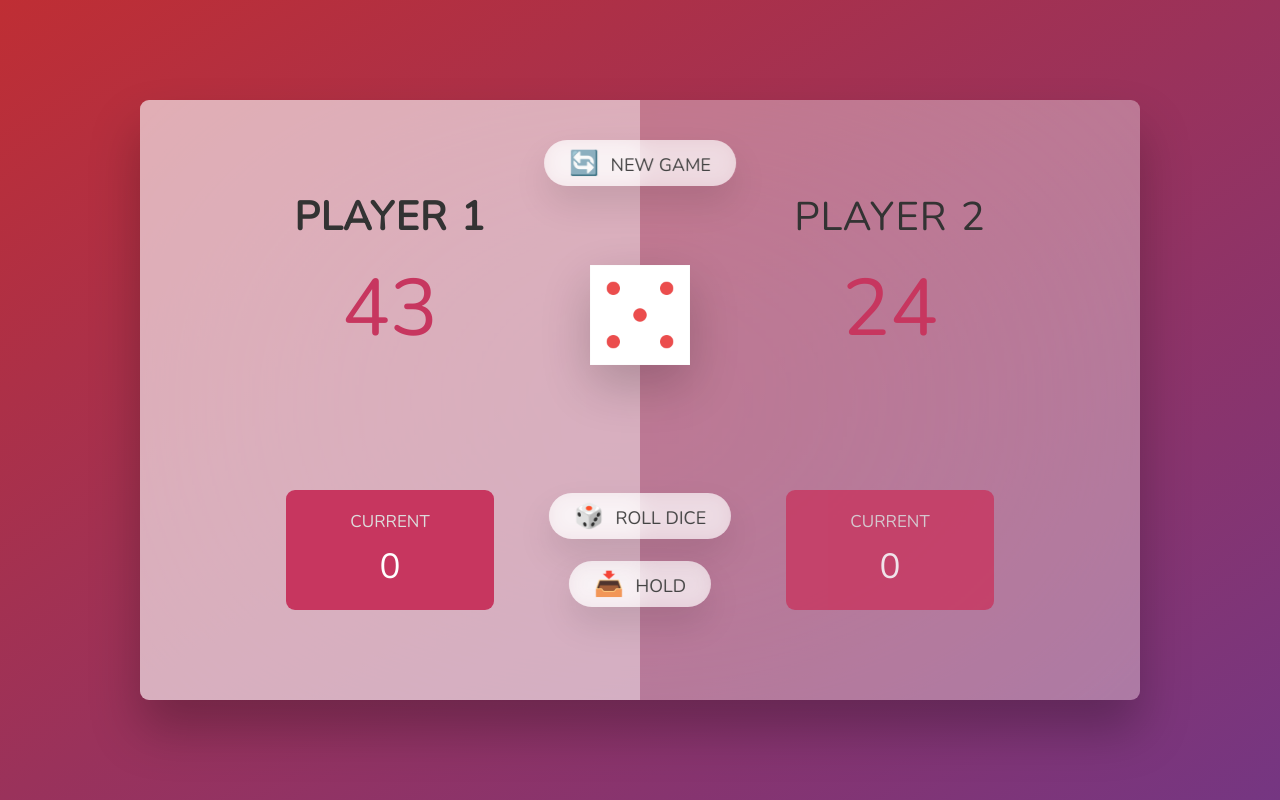
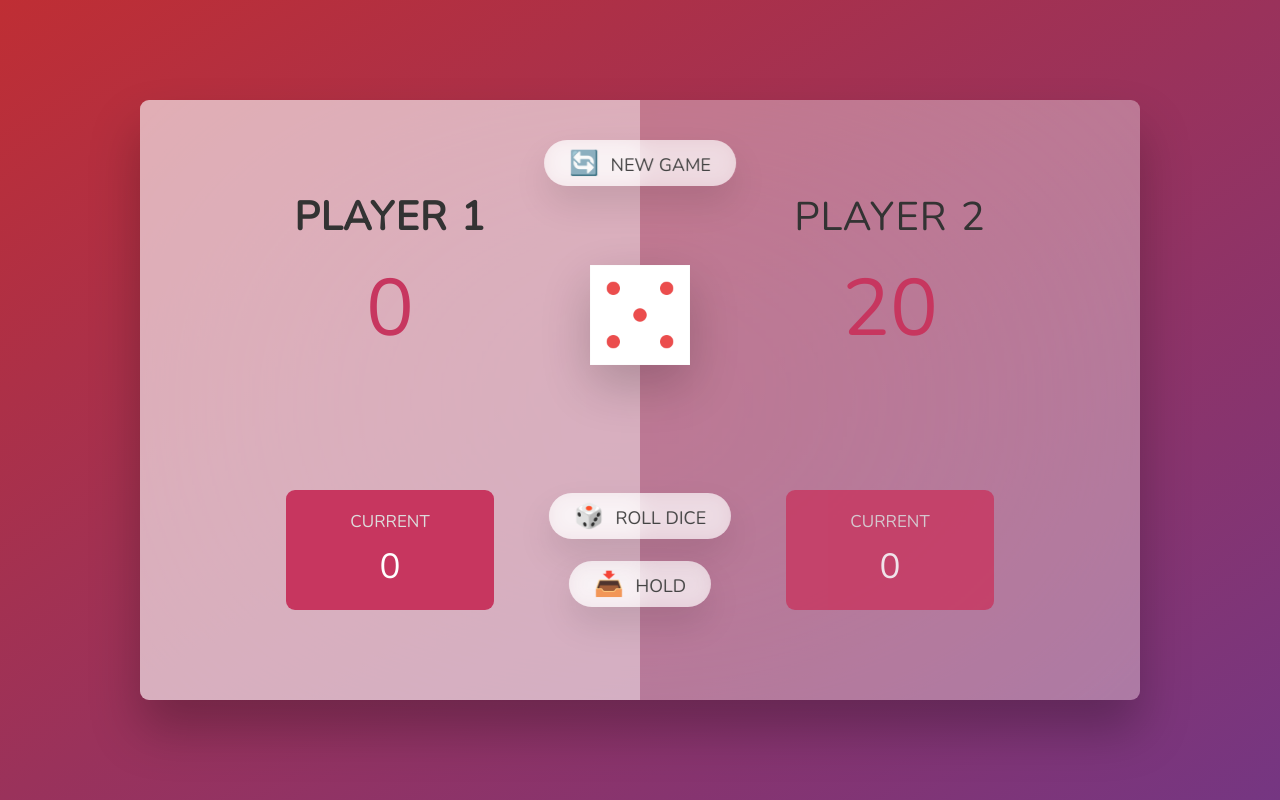
Before and after one commit to EmployedRanger/advanced-client-side-01, a plain HTML site: page 07-Pig-Game/starter/index.html in a window 1280 px wide. Drawn offline with nearby package versions, Linux system fonts and the light colour scheme.

Commit message:
FIxed scores

```diff
--- a/07-Pig-Game/starter/index.html
+++ b/07-Pig-Game/starter/index.html
@@ -11,7 +11,7 @@
     <main>
       <section class="player player--0 player--active">
         <h2 class="name" id="name--0">Player 1</h2>
-        <p class="score" id="score--0">43</p>
+        <p class="score" id="score--0">0</p>
         <div class="current">
           <p class="current-label">Current</p>
           <p class="current-score" id="current--0">0</p>
@@ -19,7 +19,7 @@
       </section>
       <section class="player player--1">
         <h2 class="name" id="name--1">Player 2</h2>
-        <p class="score" id="score--1">24</p>
+        <p class="score" id="score--1">20</p>
         <div class="current">
           <p class="current-label">Current</p>
           <p class="current-score" id="current--1">0</p>
```
